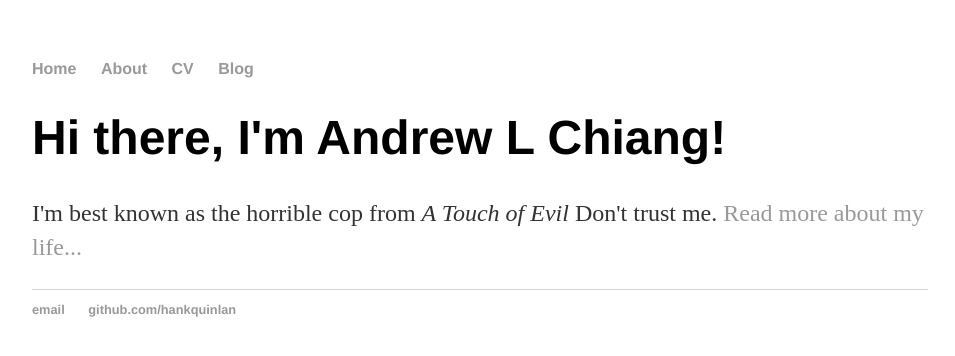
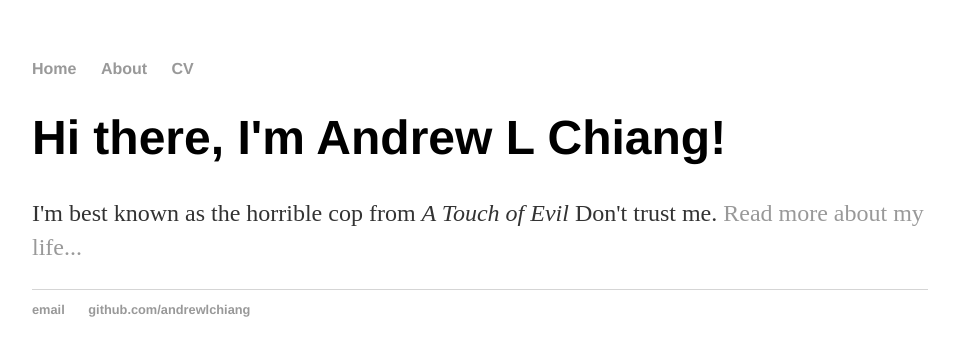
Before and after one commit to andrewlchiang/andrewlchiang.github.io, a Jekyll site: the page built from index.html, in a window 1280 px wide. Shown: the top 356 px of the page, without its empty margins (160-1115 px from the left). Built offline with Jekyll 4.4.1, drawn with Linux system fonts in a browser that asks for light colours.

Commit message:
Update default.html

```diff
--- a/_layouts/default.html
+++ b/_layouts/default.html
@@ -11,7 +11,6 @@
 	        		<li><a href="/">Home</a></li>
 		        	<li><a href="/about">About</a></li>
 	        		<li><a href="/cv">CV</a></li>
-	        		<li><a href="/blog">Blog</a></li>
 	    		</ul>
 			</nav>
 			<div class="container">
@@ -21,8 +20,8 @@
 			</div><!-- /.container -->
 			<footer>
 	    		<ul>
-	        		<li><a href="mailto:hankquinlanhub@gmail.com">email</a></li>
-	        		<li><a href="https://github.com/hankquinlan">github.com/hankquinlan</a></li>
+	        		<li><a href="mailto:andrew.lee.chiang@emory.edu">email</a></li>
+	        		<li><a href="https://github.com/andrewlchiang">github.com/andrewlchiang</a></li>
 				</ul>
 			</footer>
 		</body>
```
